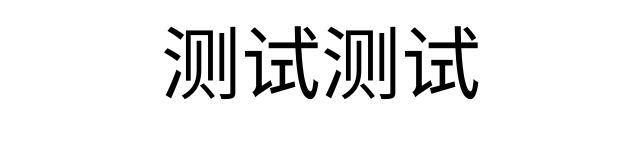
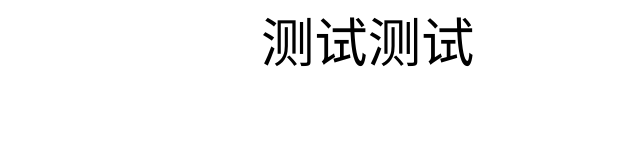
Before and after one commit to Ahren110/flexible, a website: page index.html in a window 1280 px wide. Shown: the whole page, without its empty margins (179-819 px from the left). Drawn offline with Linux system fonts and the light colour scheme; files that its build step writes are made by us from their sources.

Commit message:
修改了一个 没有自定义情况下的bug

```diff
--- a/index.html
+++ b/index.html
@@ -5,8 +5,8 @@
     <meta content="yes" name="apple-mobile-web-app-capable" />
     <meta content="yes" name="apple-touch-fullscreen" />
     <meta content="telephone=no,email=no" name="format-detection" />
-     <meta name="flexible" content="max-width-PC=600,design-width=750" />
-    <script src="build/flexible.js"></script>
+     <meta name="flexible" content="max-width-PC=400" />
+    <script src="build/flexible.min.js"></script>
     <title>flexible - 移动端自适应方案</title>
     <style type="text/css">
         body{
--- a/src/flexible.js
+++ b/src/flexible.js
@@ -15,13 +15,13 @@
    if (flexibleEl) {
         var content = flexibleEl.getAttribute('content');
         if (content) {
-            var mw = content.match(/max\-width\-PC=([\d\.]+)/)[1];
-            var dw = content.match(/design\-width=([\d\.]+)/)[1];
+            var mw = content.match(/max\-width\-PC=([\d\.]+)/);
+            var dw = content.match(/design\-width=([\d\.]+)/);
             if(mw){ //r如果有自定义最大宽度
-                maxWidthPC = mw;
+                maxWidthPC = mw[1];
             }
             if(dw){ //如果有自定义设计宽度
-                designWidth = dw
+                designWidth = dw[1]
             }
 
         }
```
Also changed, not shown: build/flexible.min.js.
